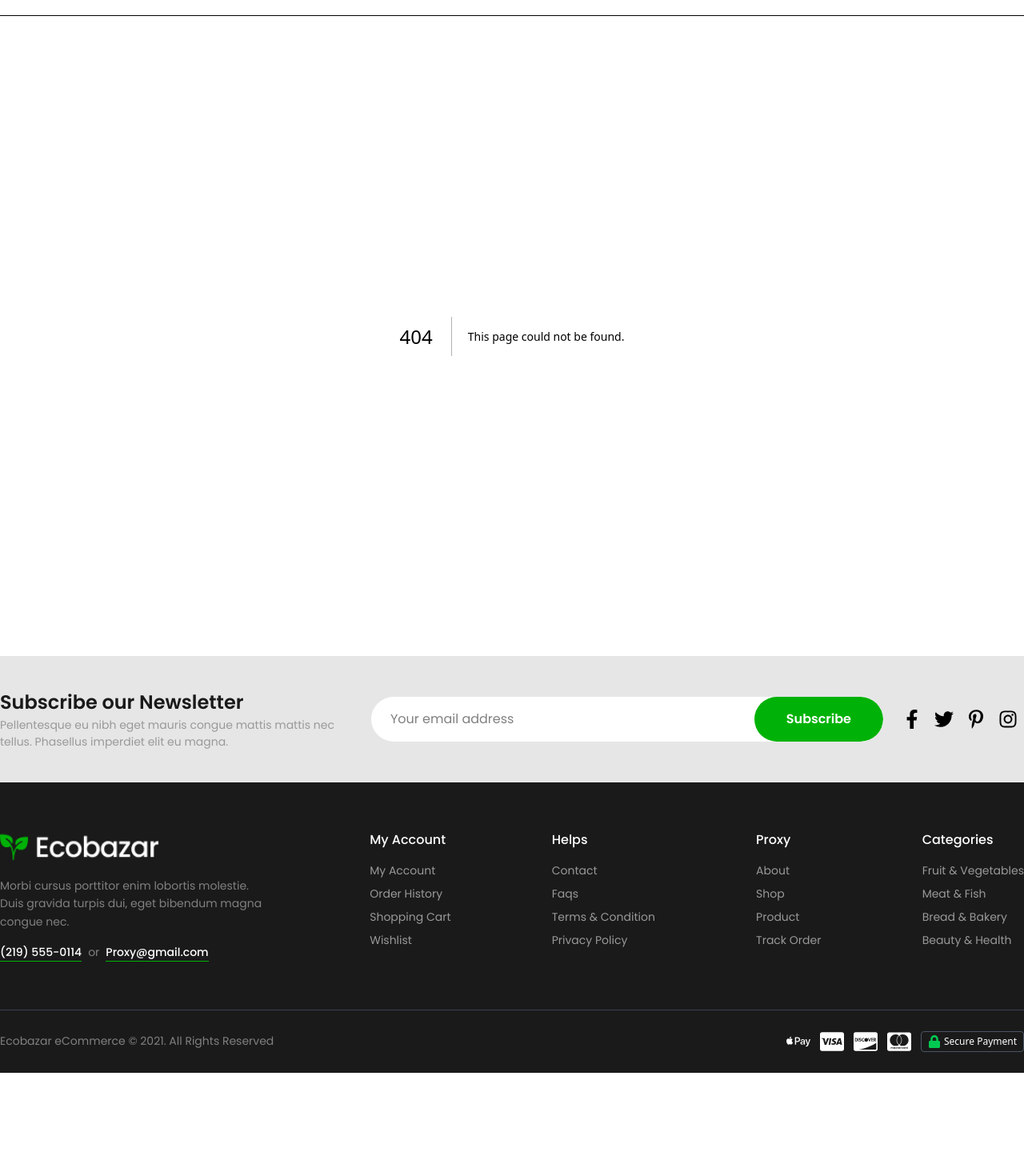
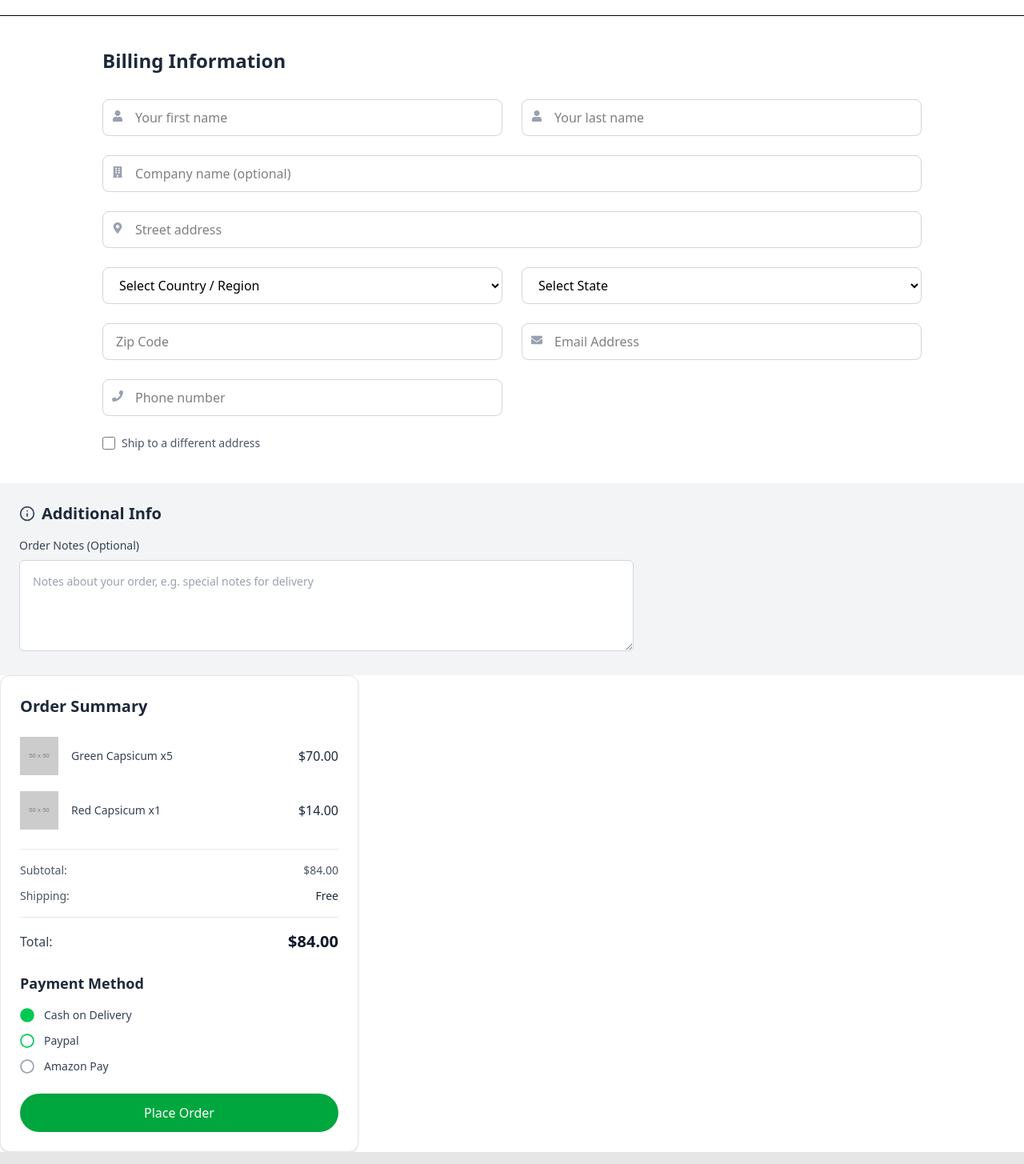
Before and after one commit to remenisite/E-commarce-Ecobazar, a Next.js app in the folder client/: page /checkout in a window 1280 px wide. Before the commit this address had no page. Shown: the part 295-1750 px from the top of the page at 80% size. Before the commit the page ends 1636 px from the top, so only its background shows below. Built offline with nearby package versions, Linux system fonts and the light colour scheme.

Commit message:
change code

```diff
--- /dev/null
+++ b/client/app/(pages)/checkout/page.js
@@ -0,0 +1,16 @@
+import AdditionalInfo from '@/app/components/checkout/AdditionalInfo'
+import BillingForm from '@/app/components/checkout/BillingForm'
+import OrderSummary from '@/app/components/checkout/OrderSummary'
+import React from 'react'
+
+const page = () => {
+  return (
+    <div>
+        <BillingForm />
+        <AdditionalInfo />
+        <OrderSummary />
+    </div>
+  )
+}
+
+export default page
--- /dev/null
+++ b/client/app/components/checkout/AdditionalInfo.jsx
@@ -0,0 +1,35 @@
+import React from "react";
+import { FiInfo } from "react-icons/fi";
+
+const AdditionalInfo = () => {
+  return (
+    <div className="w-full bg-gray-100 p-6">
+      <div className="max-w-3xl">
+        {/* Header */}
+        <div className="flex items-center gap-2 mb-4">
+          <FiInfo className="text-gray-700 text-xl" />
+          <h2 className="text-xl font-semibold text-gray-800">
+            Additional Info
+          </h2>
+        </div>
+
+        {/* Order Notes */}
+        <div>
+          <label className="block text-sm font-medium text-gray-700 mb-2">
+            Order Notes (Optional)
+          </label>
+
+          <textarea
+            rows="4"
+            placeholder="Notes about your order, e.g. special notes for delivery"
+            className="w-full rounded-md border border-gray-300 bg-white p-4 text-sm
+                       placeholder-gray-400 focus:outline-none focus:ring-2
+                       focus:ring-gray-300"
+          />
+        </div>
+      </div>
+    </div>
+  );
+};
+
+export default AdditionalInfo;
--- /dev/null
+++ b/client/app/components/checkout/BillingForm.jsx
@@ -0,0 +1,121 @@
+"use client";
+
+import { FaUser, FaBuilding, FaEnvelope, FaPhone, FaMapMarkerAlt } from "react-icons/fa";
+
+export default function BillingForm() {
+  return (
+    <div className="w-full bg-white py-10 px-4 sm:px-6 lg:px-8">
+      <div className="max-w-5xl mx-auto">
+        <h2 className="text-2xl font-semibold text-gray-800 mb-8">
+          Billing Information
+        </h2>
+
+        <div className="grid grid-cols-1 md:grid-cols-2 gap-6">
+          {/* First Name */}
+          <div className="relative">
+            <FaUser className="absolute left-3 top-3.5 text-gray-400 text-sm" />
+            <input
+              type="text"
+              placeholder="Your first name"
+              className="w-full border border-gray-300 rounded-lg py-2.5 pl-10 pr-4 focus:outline-none focus:ring-2 focus:ring-black"
+            />
+          </div>
+
+          {/* Last Name */}
+          <div className="relative">
+            <FaUser className="absolute left-3 top-3.5 text-gray-400 text-sm" />
+            <input
+              type="text"
+              placeholder="Your last name"
+              className="w-full border border-gray-300 rounded-lg py-2.5 pl-10 pr-4 focus:outline-none focus:ring-2 focus:ring-black"
+            />
+          </div>
+
+          {/* Company Name */}
+          <div className="relative md:col-span-2">
+            <FaBuilding className="absolute left-3 top-3.5 text-gray-400 text-sm" />
+            <input
+              type="text"
+              placeholder="Company name (optional)"
+              className="w-full border border-gray-300 rounded-lg py-2.5 pl-10 pr-4 focus:outline-none focus:ring-2 focus:ring-black"
+            />
+          </div>
+
+          {/* Street Address */}
+          <div className="relative md:col-span-2">
+            <FaMapMarkerAlt className="absolute left-3 top-3.5 text-gray-400 text-sm" />
+            <input
+              type="text"
+              placeholder="Street address"
+              className="w-full border border-gray-300 rounded-lg py-2.5 pl-10 pr-4 focus:outline-none focus:ring-2 focus:ring-black"
+            />
+          </div>
+
+          {/* Country */}
+          <div>
+            <select className="w-full border border-gray-300 rounded-lg py-2.5 px-4 bg-white focus:outline-none focus:ring-2 focus:ring-black">
+              <option>Select Country / Region</option>
+              <option>United States</option>
+              <option>United Kingdom</option>
+              <option>Canada</option>
+            </select>
+          </div>
+
+          {/* State */}
+          <div>
+            <select className="w-full border border-gray-300 rounded-lg py-2.5 px-4 bg-white focus:outline-none focus:ring-2 focus:ring-black">
+              <option>Select State</option>
+              <option>California</option>
+              <option>Texas</option>
+              <option>New York</option>
+            </select>
+          </div>
+
+          {/* Zip Code */}
+          <div>
+            <input
+              type="text"
+              placeholder="Zip Code"
+              className="w-full border border-gray-300 rounded-lg py-2.5 px-4 focus:outline-none focus:ring-2 focus:ring-black"
+            />
+          </div>
+
+          {/* Email */}
+          <div className="relative">
+            <FaEnvelope className="absolute left-3 top-3.5 text-gray-400 text-sm" />
+            <input
+              type="email"
+              placeholder="Email Address"
+              className="w-full border border-gray-300 rounded-lg py-2.5 pl-10 pr-4 focus:outline-none focus:ring-2 focus:ring-black"
+            />
+          </div>
+
+          {/* Phone */}
+          <div className="relative">
+            <FaPhone className="absolute left-3 top-3.5 text-gray-400 text-sm" />
+            <input
+              type="text"
+              placeholder="Phone number"
+              className="w-full border border-gray-300 rounded-lg py-2.5 pl-10 pr-4 focus:outline-none focus:ring-2 focus:ring-black"
+            />
+          </div>
+        </div>
+
+        {/* Checkbox */}
+        <div className="mt-6 flex items-center gap-2">
+          <input
+            type="checkbox"
+            id="differentAddress"
+            className="w-4 h-4 border-gray-300 rounded"
+          />
+          <label
+            htmlFor="differentAddress"
+            className="text-sm text-gray-600"
+          >
+            Ship to a different address
+          </label>
+        </div>
+      </div>
+    </div>
+  );
+}
--- /dev/null
+++ b/client/app/components/checkout/OrderSummary.jsx
@@ -0,0 +1,99 @@
+import React from "react";
+import { FaRegCircle, FaCircle } from "react-icons/fa";
+
+const OrderSummary = () => {
+  return (
+    <div className="w-full max-w-md bg-white rounded-xl shadow-sm border border-gray-200 p-6">
+
+      {/* Title */}
+      <h2 className="text-xl font-semibold text-gray-800 mb-6">
+        Order Summary
+      </h2>
+
+      {/* Product 1 */}
+      <div className="flex items-center justify-between mb-5">
+        <div className="flex items-center gap-4">
+          <img
+            src="https://via.placeholder.com/50"
+            alt="Green Capsicum"
+            className="w-12 h-12 object-contain"
+          />
+          <p className="text-gray-700 text-sm">
+            Green Capsicum x5
+          </p>
+        </div>
+        <p className="text-gray-800 font-medium">$70.00</p>
+      </div>
+
+      {/* Product 2 */}
+      <div className="flex items-center justify-between mb-6">
+        <div className="flex items-center gap-4">
+          <img
+            src="https://via.placeholder.com/50"
+            alt="Red Capsicum"
+            className="w-12 h-12 object-contain"
+          />
+          <p className="text-gray-700 text-sm">
+            Red Capsicum x1
+          </p>
+        </div>
+        <p className="text-gray-800 font-medium">$14.00</p>
+      </div>
+
+      {/* Divider */}
+      <div className="border-t border-gray-200 my-4"></div>
+
+      {/* Pricing */}
+      <div className="space-y-3 text-sm">
+        <div className="flex justify-between text-gray-600">
+          <span>Subtotal:</span>
+          <span>$84.00</span>
+        </div>
+
+        <div className="flex justify-between text-gray-600">
+          <span>Shipping:</span>
+          <span className="text-gray-800 font-medium">Free</span>
+        </div>
+      </div>
+
+      {/* Divider */}
+      <div className="border-t border-gray-200 my-4"></div>
+
+      {/* Total */}
+      <div className="flex justify-between items-center mb-6">
+        <span className="text-gray-700 font-medium">Total:</span>
+        <span className="text-xl font-bold text-gray-900">$84.00</span>
+      </div>
+
+      {/* Payment Method */}
+      <h3 className="text-lg font-semibold text-gray-800 mb-4">
+        Payment Method
+      </h3>
+
+      <div className="space-y-3 mb-6">
+        <div className="flex items-center gap-3 cursor-pointer">
+          <FaCircle className="text-green-500 text-lg" />
+          <span className="text-gray-700 text-sm">Cash on Delivery</span>
+        </div>
+
+        <div className="flex items-center gap-3 cursor-pointer">
+          <FaRegCircle className="text-green-500 text-lg" />
+          <span className="text-gray-700 text-sm">Paypal</span>
+        </div>
+
+        <div className="flex items-center gap-3 cursor-pointer">
+          <FaRegCircle className="text-gray-400 text-lg" />
+          <span className="text-gray-700 text-sm">Amazon Pay</span>
+        </div>
+      </div>
+
+      {/* Button */}
+      <button className="w-full bg-green-600 hover:bg-green-700 transition text-white py-3 rounded-full font-medium">
+        Place Order
+      </button>
+
+    </div>
+  );
+};
+
+export default OrderSummary;
--- a/client/app/components/home/PromoCardsSection/PromoCard.jsx
+++ b/client/app/components/home/PromoCardsSection/PromoCard.jsx
@@ -5,7 +5,7 @@ import FreshFruitCard from './FreshFruitSection'
 
 const PromoCard = () => {
   return (
-    <div className='container grid grid-cols-3 gap-[24px]'>
+    <div className='container grid grid-cols-3 gap-[24px] pb-[60px]'>
 
         <SaleOfMonthCard />
         <LowFatMeatSection />
--- a/client/app/components/layout/Navbar.js
+++ b/client/app/components/layout/Navbar.js
@@ -68,7 +68,7 @@ const Navbar = () => {
                   </li>
                   <li>
                     <Link
-                      href={"/"}
+                      href={"/checkout"}
                       className="text-[14px] font-medium font-main text-[#666666] flex items-center gap-1"
                     >
                       {" "}
--- a/client/app/components/ui/Button.js
+++ b/client/app/components/ui/Button.js
@@ -13,7 +13,7 @@ const variants = {
 const sizes = {
   sm: "px-[32px] py-[14px] text-[14px] font-semibold text-[#4D4D4D] font-main",
   md: " px-[32px] py-[14px] text-[14px] font-semibold text-[#4D4D4D] font-main",
-  lg: "px-5 py-2.5 text-base",
+  lg: "px-[32px] py-[14px] text-[16px] font-semibold font-main text-white",
 };
 
 const Button = ({
--- a/client/app/error.js
+++ b/client/app/error.js
@@ -4,6 +4,7 @@ import React from "react";
 import Image from "next/image";
 import Link from "next/link";
 import Breadcrumbs from "@/app/components/utils/Breadcrumbs";
+import Button from "./components/ui/Button";
 
 const Error = () => {
   return (
@@ -14,22 +15,17 @@ const Error = () => {
           <Image
             src="/images/errorImg.png"
             alt="errimg"
-            width={400}
-            height={300}
+            width={600}
+            height={400}
           />
           <h2 className="text-[40px] mt-[32px] mb-[20px] font-semibold font-main text-text">
             Oops! page not found
           </h2>
-          <h4 className="text-[16px] font-medium font-main text-[#808080] w-[612px] text-center">
-            Ut consequat ac tortor eu vehicula. Aenean accumsan purus eros.
+          <h4 className="text-[16px] font-medium font-main text-[#808080] text-center mb-[30px]">
+            Ut consequat ac tortor eu vehicula. Aenean accumsan purus eros. <br />
             Maecenas sagittis tortor at metus mollis
           </h4>
-          <Link
-            href={"/"}
-            className="text-[16px] mt-[40px] font-semibold font-main text-white bg-green hover:bg-green-500 rounded-[43px] py-[16px] px-[40px]"
-          >
-            Back to Home
-          </Link>
+          <Button variant="primary" size="md">Back to Home</Button>
         </div>
       </div>
     </div>
--- a/client/app/page.js
+++ b/client/app/page.js
@@ -22,13 +22,13 @@ const Home = () => {
       <ServiceFeatures />
       <CategoryProduct />
       <PopularProducts />
+      <PromoCard />
       <SummerSaleBanner />
       <FeaturedProducts />
       <LatestNews />
       <Testimonial />
       <VectorIcon />
       <Instragram />
-      <PromoCard />
     </div>
   );
 };
```
